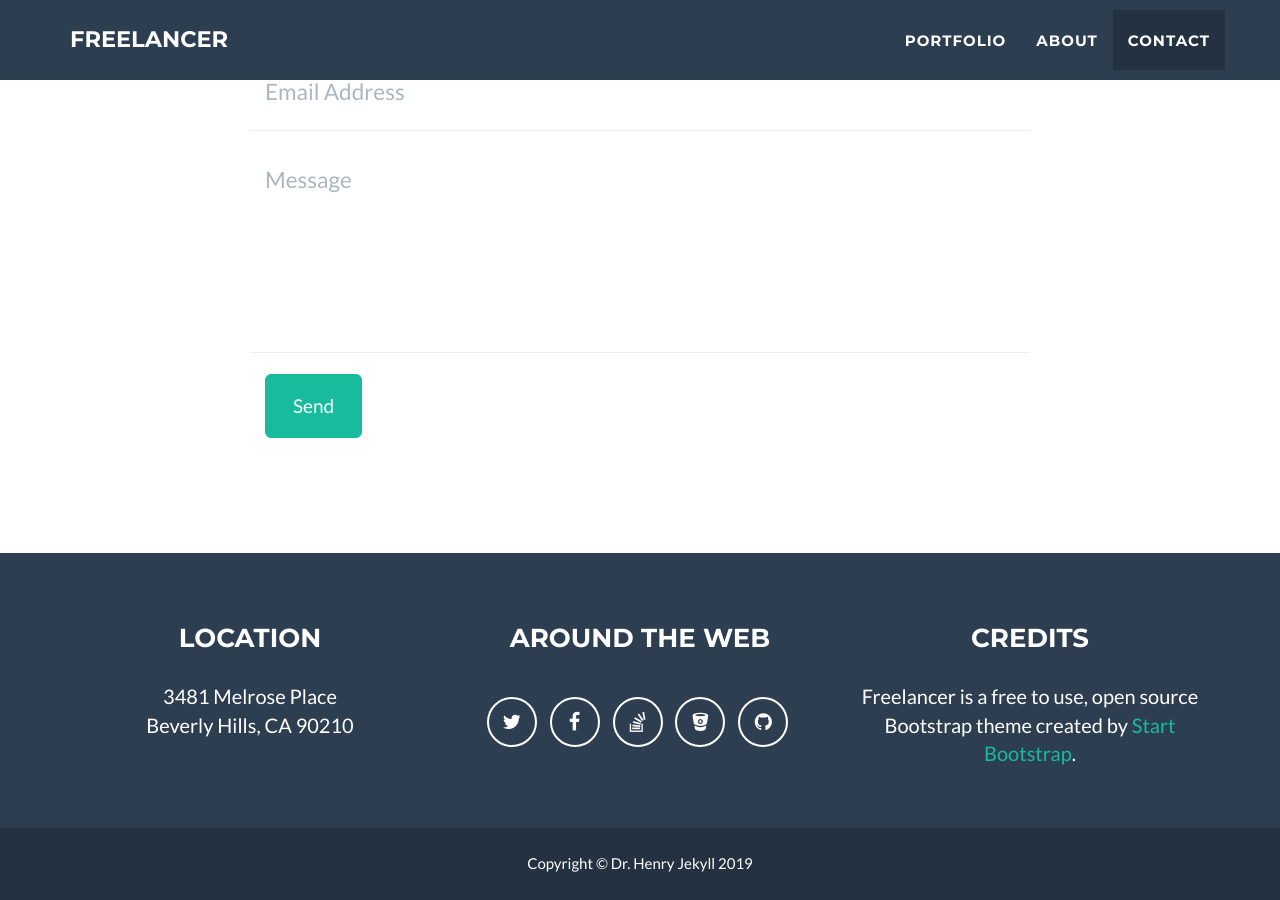
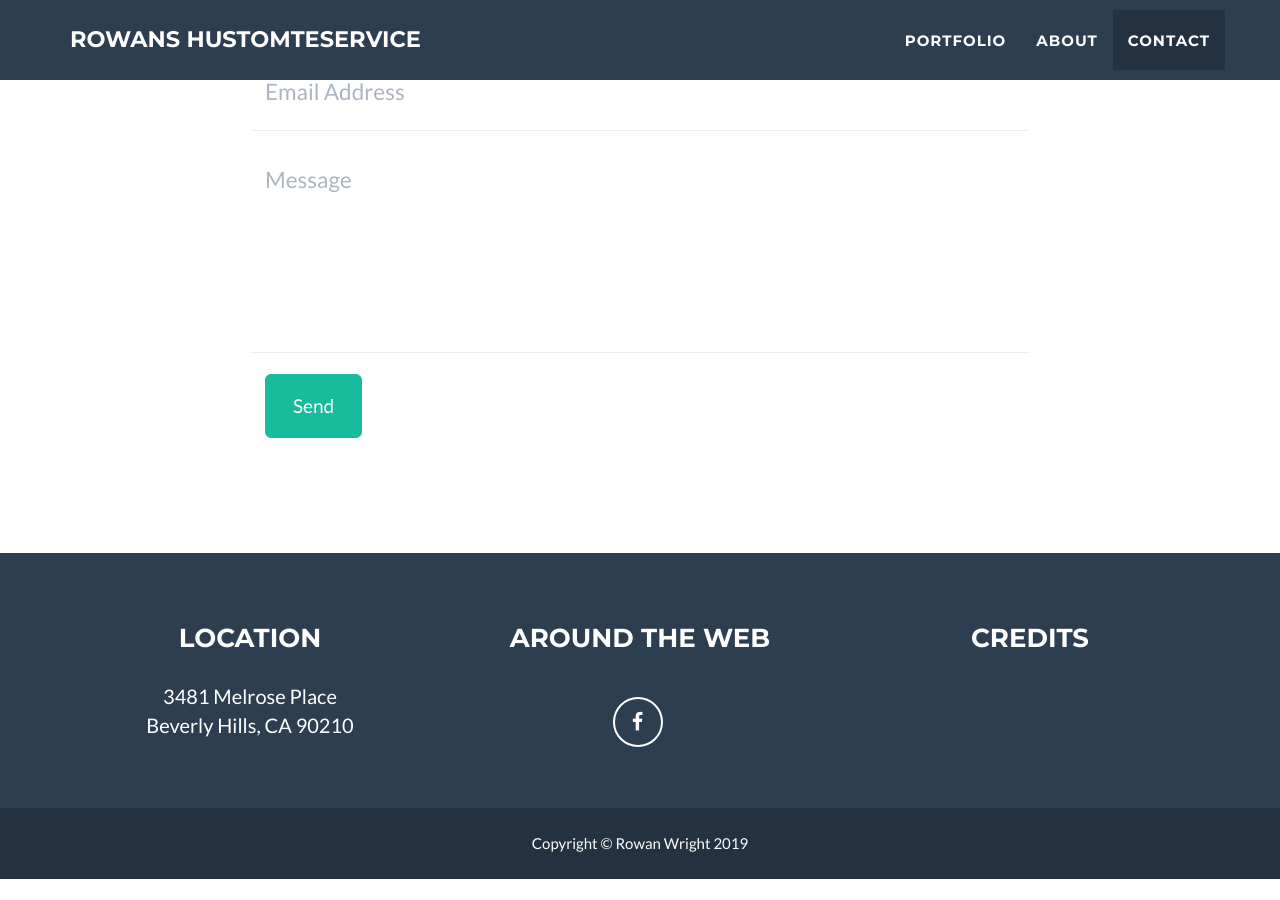
Before and after one commit to hustomteservice/hustomteservice.github.io, a Jekyll site: the page built from index.html, in a window 1280 px wide and 900 px high, scrolled down 2485 px. Built offline with Jekyll 4.4.1, drawn with Linux system fonts in a browser that asks for light colours; after the commit the page ends 3364 px from its top, so only the background shows below that; some of the changed text lies outside the part shown.

Commit message:
Small conf updates

```diff
--- a/_config.yml
+++ b/_config.yml
@@ -1,11 +1,11 @@
 # Site settings
-title: Freelancer
-email: your-email@domain.com
+title: Rowans Hustomteservice
+email: rowan@rowansweb.com
 url: https://example.github.io
 description: "Write an awesome description for your new site here. You can edit this line in _config.yml. It will appear in your document head meta (for Google search results) and in your feed.xml site description."
 keywords: "your keywords, separated by commas"
 skills: "Web Developer - Graphic Artist - User Experience Designer"
-meta_author: LastName FirstName
+meta_author: Rowan Wright
 
 # Google webmaster tools
 google_verify:
@@ -21,7 +21,7 @@ contact: static
 
 # If you use disqus you need disqus shortname
 # https://help.disqus.com/customer/portal/articles/466208
-disqus_shortname: myshortname
+# disqus_shortname: myshortname
 
 # Color settings (hex-codes without the leading hash-tag)
 color:
@@ -32,23 +32,23 @@ color:
 
 # Footer settings
 footer:
-  copyright: Dr. Henry Jekyll
+  copyright: Rowan Wright
   location: Location
   social: Around the Web
   credits: Credits
 
 # Social networks usernames (many more available: google-plus, flickr, dribbble, pinterest, instagram, tumblr, linkedin, etc.)
 social:
-  - title: twitter
-    url: http://twitter.com/jekyllrb
+  # - title: twitter
+  #   url: http://twitter.com/jekyllrb
   - title: facebook
     url:
-  - title: stack-overflow
-    url: http://stackoverflow.com/questions/tagged/jekyll
-  - title: bitbucket
-    url: http://bitbucket.org/jekyll
-  - title: github
-    url: http://github.com/jekyll
+  # - title: stack-overflow
+  #   url: http://stackoverflow.com/questions/tagged/jekyll
+  # - title: bitbucket
+  #   url: http://bitbucket.org/jekyll
+  # - title: github
+  #   url: http://github.com/jekyll
 
 # Postal address (add as many lines as necessary)
 address:
@@ -56,7 +56,7 @@ address:
   - line: Beverly Hills, CA 90210
 
 # Credits content
-credits: 'Freelancer is a free to use, open source Bootstrap theme created by <a href="http://startbootstrap.com">Start Bootstrap</a>.'
+# credits: 'Freelancer is a free to use, open source Bootstrap theme created by <a href="http://startbootstrap.com">Start Bootstrap</a>.'
 
 # Build settings
 markdown: kramdown
```
